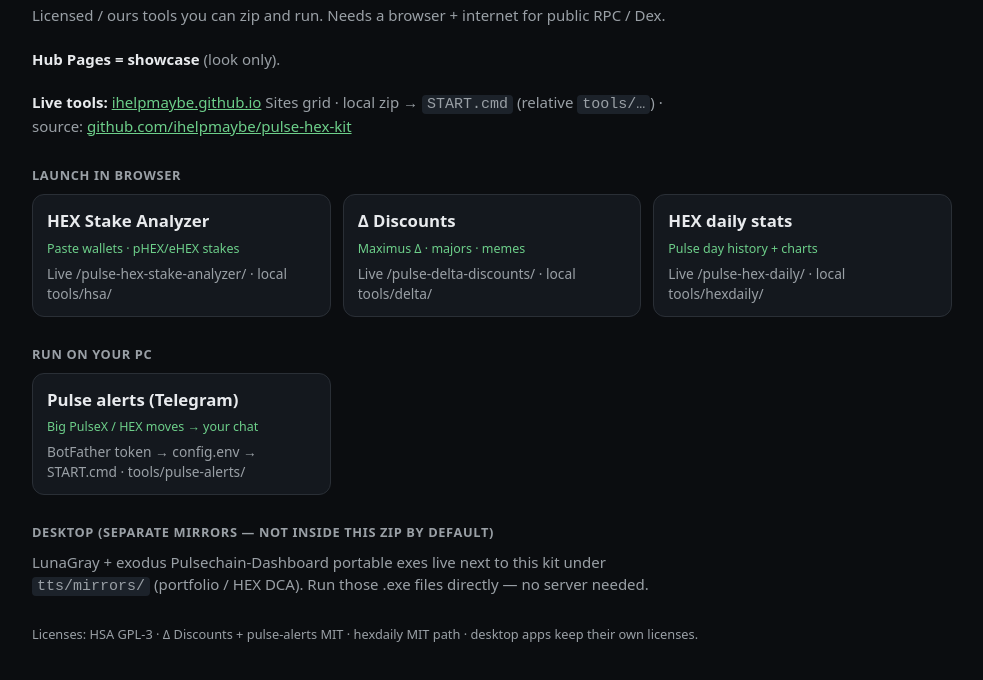
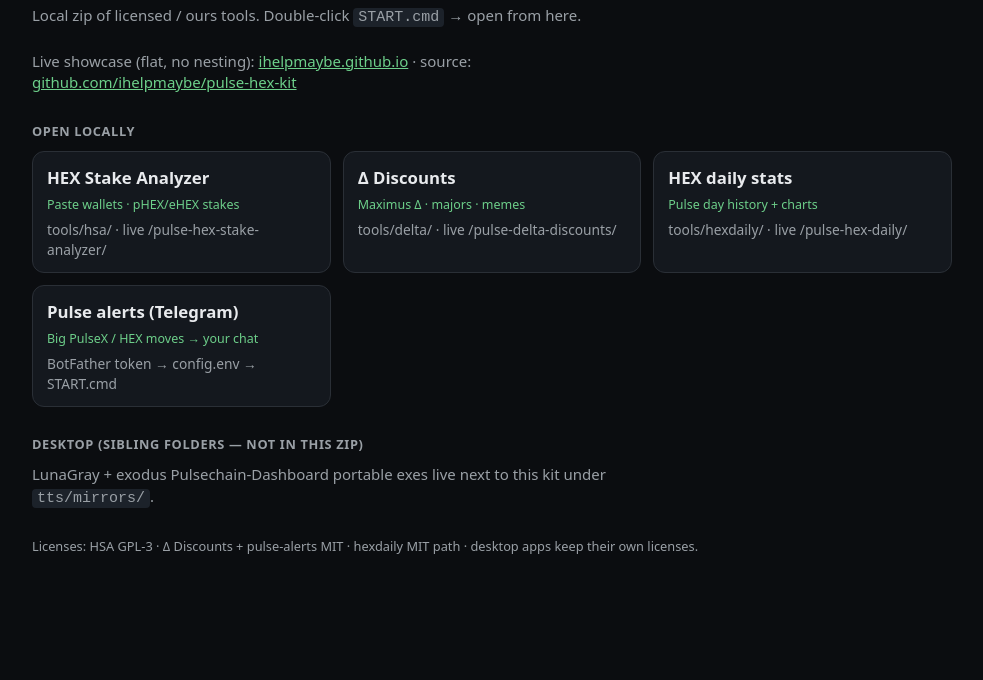
Before and after one commit to ihelpmaybe/pulse-hex-kit, a plain HTML site: page index.html in a window 1280 px wide. Shown: the part 68-748 px from the top of the page, without its empty margins (148-1131 px from the left). Drawn offline with Linux system fonts and the light colour scheme.

Commit message:
Redirect Pages /pulse-hex-kit/ to hub; keep local zip launch grid only.

```diff
--- a/index.html
+++ b/index.html
@@ -4,6 +4,12 @@
   <meta charset="utf-8" />
   <meta name="viewport" content="width=device-width, initial-scale=1" />
   <title>Pulse HEX launch kit</title>
+  <script>
+    // Pages = no nested door. Flat tools live on the hub. This URL just redirects.
+    if (location.hostname === "ihelpmaybe.github.io") {
+      location.replace("https://ihelpmaybe.github.io/");
+    }
+  </script>
   <style>
     :root { color-scheme: dark; --bg:#0b0d10; --fg:#e8eaed; --muted:#9aa0a6; --line:#2a2f36; --panel:#14181e; --acc:#6dcf8a; }
     * { box-sizing: border-box; }
@@ -24,55 +30,48 @@
     h2 { margin: 28px 0 10px; font-size: 0.8rem; letter-spacing: 0.05em; text-transform: uppercase; color: var(--muted); }
     .foot { margin-top: 28px; color: var(--muted); font-size: 0.8rem; }
     code { background: #1c222a; padding: 1px 5px; border-radius: 4px; }
+    a { color: var(--acc); }
   </style>
 </head>
 <body>
   <div class="wrap">
     <h1>Pulse HEX launch kit</h1>
     <p class="lede">
-      Licensed / ours tools you can zip and run. Needs a browser + internet for public RPC / Dex.
+      Local zip of licensed / ours tools. Double-click <code>START.cmd</code> → open from here.
       <br /><br />
-      <strong style="color:var(--fg)">Hub Pages = showcase</strong> (look only).
-      <br /><br />
-      <strong style="color:var(--fg)">Live tools:</strong>
-      <a href="https://ihelpmaybe.github.io/" style="color:var(--acc)">ihelpmaybe.github.io</a> Sites grid
-      · local zip → <code>START.cmd</code> (relative <code>tools/…</code>)
+      Live showcase (flat, no nesting):
+      <a href="https://ihelpmaybe.github.io/">ihelpmaybe.github.io</a>
       · source:
-      <a href="https://github.com/ihelpmaybe/pulse-hex-kit" style="color:var(--acc)">github.com/ihelpmaybe/pulse-hex-kit</a>
+      <a href="https://github.com/ihelpmaybe/pulse-hex-kit">github.com/ihelpmaybe/pulse-hex-kit</a>
     </p>
 
-    <h2>Launch in browser</h2>
+    <h2>Open locally</h2>
     <div class="grid">
-      <a class="card" href="https://ihelpmaybe.github.io/pulse-hex-stake-analyzer/">
+      <a class="card" href="tools/hsa/">
         <span class="name">HEX Stake Analyzer</span>
         <span class="replaces">Paste wallets · pHEX/eHEX stakes</span>
-        <span class="desc">Live /pulse-hex-stake-analyzer/ · local tools/hsa/</span>
+        <span class="desc">tools/hsa/ · live /pulse-hex-stake-analyzer/</span>
       </a>
-      <a class="card" href="https://ihelpmaybe.github.io/pulse-delta-discounts/">
+      <a class="card" href="tools/delta/">
         <span class="name">Δ Discounts</span>
         <span class="replaces">Maximus Δ · majors · memes</span>
-        <span class="desc">Live /pulse-delta-discounts/ · local tools/delta/</span>
+        <span class="desc">tools/delta/ · live /pulse-delta-discounts/</span>
       </a>
-      <a class="card" href="https://ihelpmaybe.github.io/pulse-hex-daily/">
+      <a class="card" href="tools/hexdaily/">
         <span class="name">HEX daily stats</span>
         <span class="replaces">Pulse day history + charts</span>
-        <span class="desc">Live /pulse-hex-daily/ · local tools/hexdaily/</span>
+        <span class="desc">tools/hexdaily/ · live /pulse-hex-daily/</span>
+      </a>
+      <a class="card" href="tools/pulse-alerts/">
+        <span class="name">Pulse alerts (Telegram)</span>
+        <span class="replaces">Big PulseX / HEX moves → your chat</span>
+        <span class="desc">BotFather token → config.env → START.cmd</span>
       </a>
     </div>
 
-    <h2>Run on your PC</h2>
-    <div class="grid">
-      <a class="card" href="tools/pulse-alerts/">
-        <span class="name">Pulse alerts (Telegram)</span>
-        <span class="replaces">Big PulseX / HEX moves → your chat</span>
-        <span class="desc">BotFather token → config.env → START.cmd · tools/pulse-alerts/</span>
-      </a>
-    </div>
-
-    <h2>Desktop (separate mirrors — not inside this zip by default)</h2>
+    <h2>Desktop (sibling folders — not in this zip)</h2>
     <p class="lede" style="margin-bottom:0">
-      LunaGray + exodus Pulsechain-Dashboard portable exes live next to this kit under <code>tts/mirrors/</code>
-      (portfolio / HEX DCA). Run those .exe files directly — no server needed.
+      LunaGray + exodus Pulsechain-Dashboard portable exes live next to this kit under <code>tts/mirrors/</code>.
     </p>
 
     <p class="foot">
```
Also changed, not shown: 1 other file.
